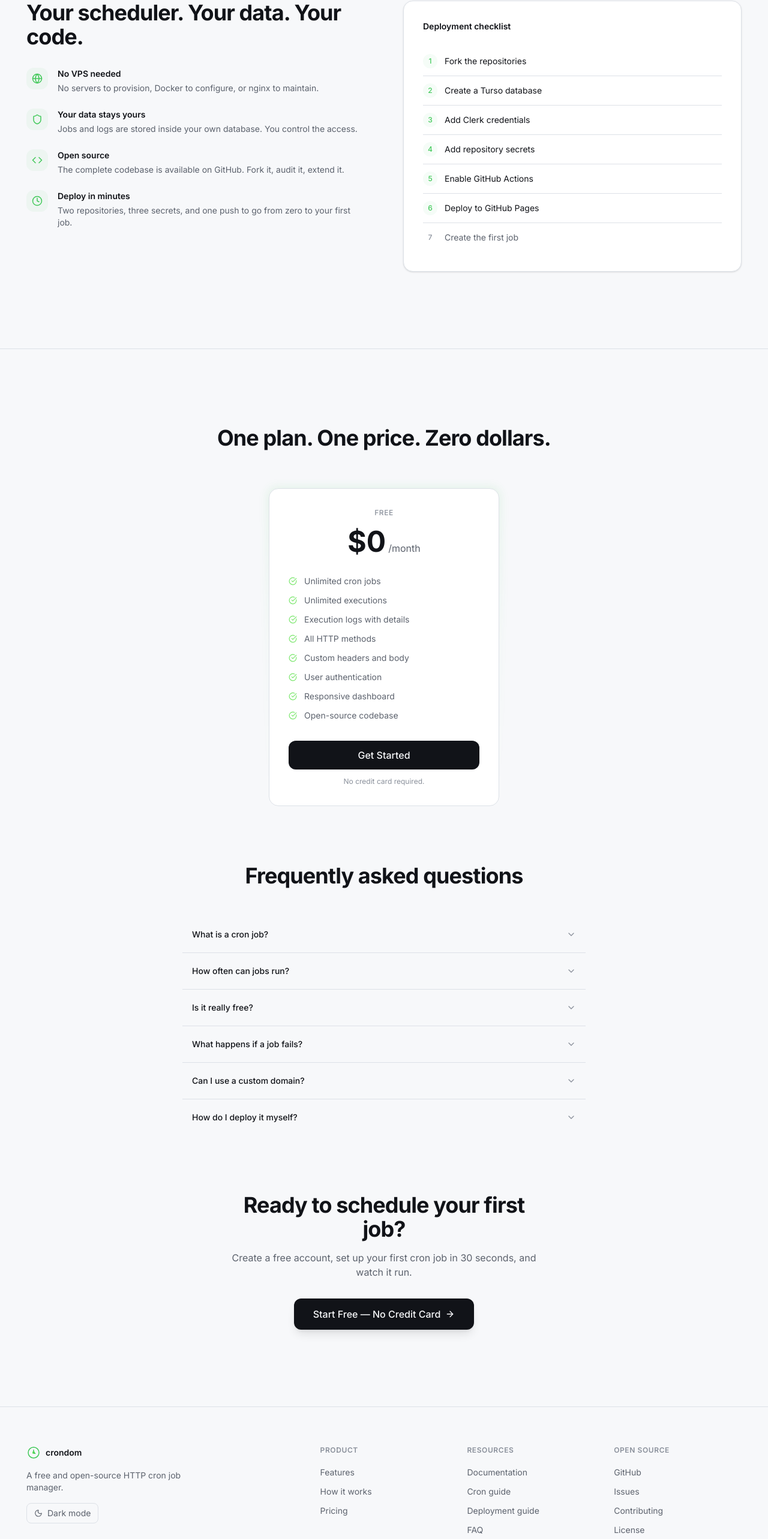
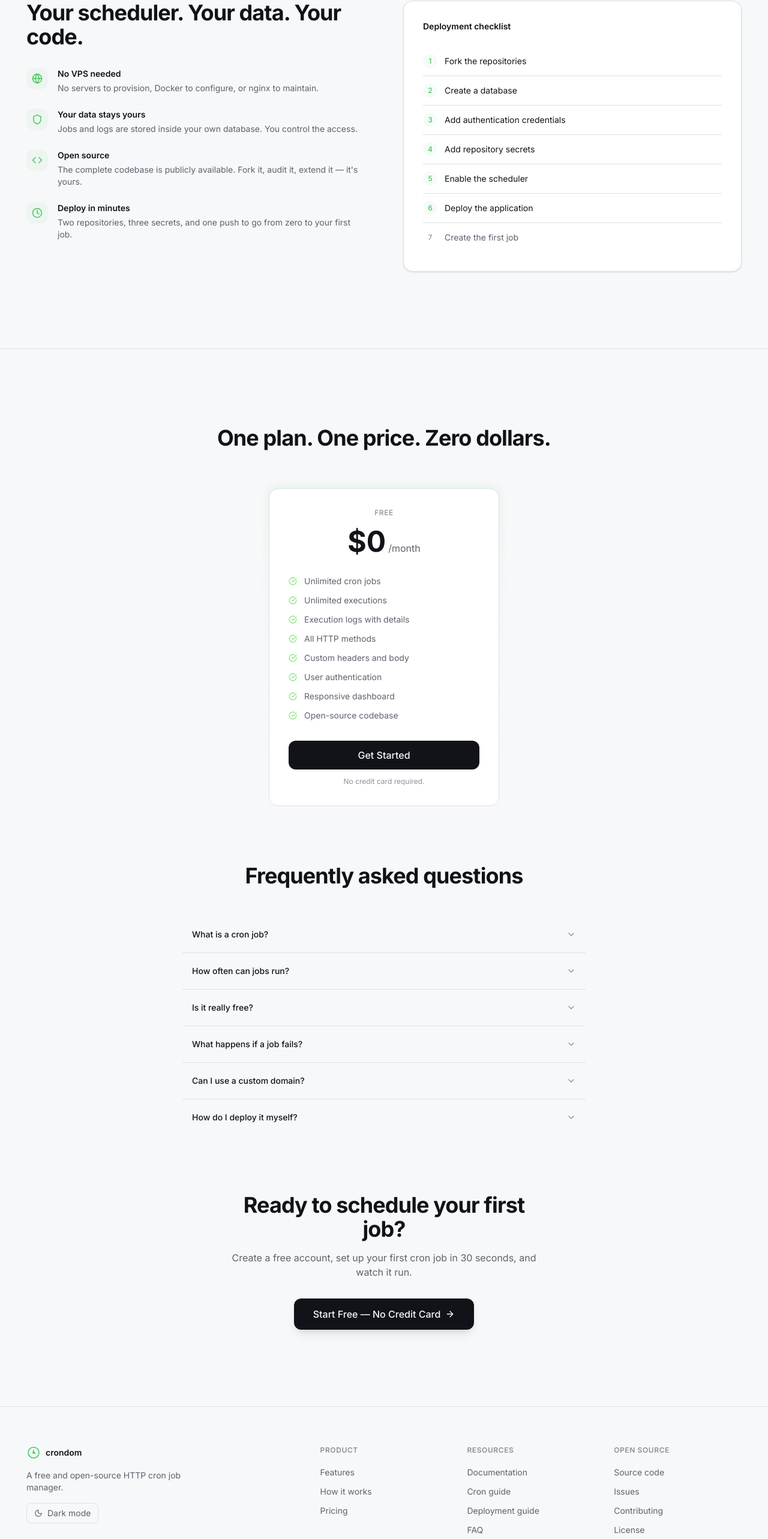
Before and after one commit to temidayoxyz/crondom, a React (Vite) app: page / in a window 1280 px wide. Shown: the part 4960-7526 px from the top of the page at 60% size. Built offline with nearby package versions, Linux system fonts and the light colour scheme; no server answers.

Commit message:
Remove infrastructure names from copy, fix footer and FAQ

```diff
--- a/src/components/landing/LandingPage.jsx
+++ b/src/components/landing/LandingPage.jsx
@@ -758,11 +758,11 @@ function FeatureBento() {
 function OpenSourceSection() {
   const checks = [
     "Fork the repositories",
-    "Create a Turso database",
-    "Add Clerk credentials",
+    "Create a database",
+    "Add authentication credentials",
     "Add repository secrets",
-    "Enable GitHub Actions",
-    "Deploy to GitHub Pages",
+    "Enable the scheduler",
+    "Deploy the application",
     "Create the first job",
   ];
 
@@ -791,7 +791,7 @@ function OpenSourceSection() {
                 {
                   icon: <Code size={18} />,
                   title: "Open source",
-                  desc: "The complete codebase is available on GitHub. Fork it, audit it, extend it.",
+                  desc: "The complete codebase is publicly available. Fork it, audit it, extend it — it's yours.",
                 },
                 {
                   icon: <Clock size={18} />,
@@ -860,11 +860,11 @@ function PricingFAQCtaSection() {
     },
     {
       q: "Can I use a custom domain?",
-      a: "Yes. The frontend supports custom domains. Authentication also supports custom domains for branded sign-in pages.",
+      a: "Yes. The frontend supports custom domains for branded access.",
     },
     {
       q: "How do I deploy it myself?",
-      a: "Fork the two repositories, set up a database and auth provider, add the API secrets to GitHub, and push to main. Full instructions in the README.",
+      a: "Fork the two repositories, set up a database and authentication, add the API secrets, and push to main. Full instructions are in the README.",
     },
   ];
 
@@ -1030,7 +1030,7 @@ function MarketingFooter() {
             <h4 className="text-xs font-semibold text-[var(--color-text-muted)] uppercase tracking-wider mb-4">Open source</h4>
             <ul className="space-y-2">
               {[
-                { label: "GitHub", href: "https://github.com/temidayoxyz/crondom" },
+                { label: "Source code", href: "https://github.com/temidayoxyz/crondom" },
                 { label: "Issues", href: "https://github.com/temidayoxyz/crondom/issues" },
                 { label: "Contributing", href: "https://github.com/temidayoxyz/crondom" },
                 { label: "License", href: "https://github.com/temidayoxyz/crondom" },
@@ -1047,7 +1047,7 @@ function MarketingFooter() {
 
         <div className="pt-8 border-t border-[var(--color-border)] flex flex-col md:flex-row items-center justify-between gap-4">
           <p className="text-xs text-[var(--color-text-muted)]">
-            Built on GitHub Actions, Turso, and GitHub Pages.
+            Free and open-source.
           </p>
           <div className="flex items-center gap-4 text-xs text-[var(--color-text-muted)]">
             <a href="#" className="hover:text-[var(--color-text-secondary)]">Privacy</a>
```
